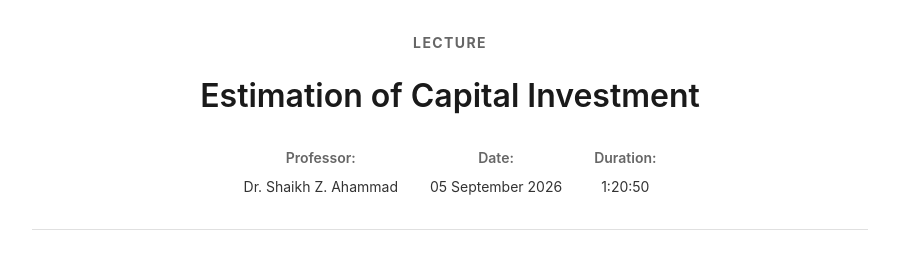
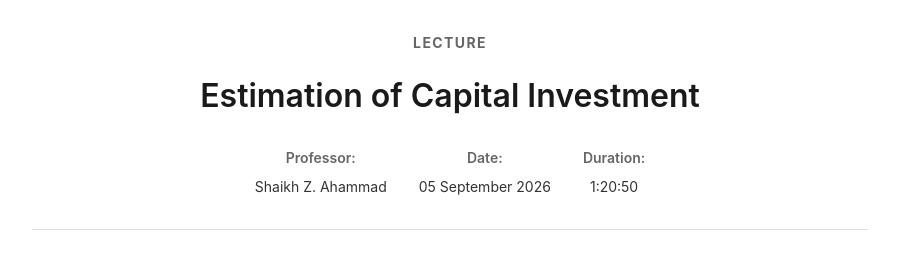
Before and after one commit to iitd-ganesh/Stream-lecture, a website: page frontend/index.html in a window 1280 px wide. Shown: the top 266 px of the page, without its empty margins (190-1089 px from the left). Drawn offline with Linux system fonts and the light colour scheme; no server answers.

Commit message:
Add all files

```diff
--- a/frontend/index.html
+++ b/frontend/index.html
@@ -20,7 +20,7 @@
             <div class="lecture-meta">
                 <div class="meta-item">
                     <span class="meta-label">Professor:</span>
-                    <span class="meta-value">Dr. Shaikh Z. Ahammad</span>
+                    <span class="meta-value">Shaikh Z. Ahammad</span>
                 </div>
                 <div class="meta-item">
                     <span class="meta-label">Date:</span>
```
